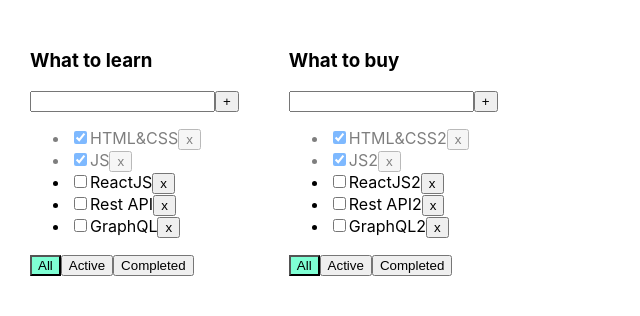
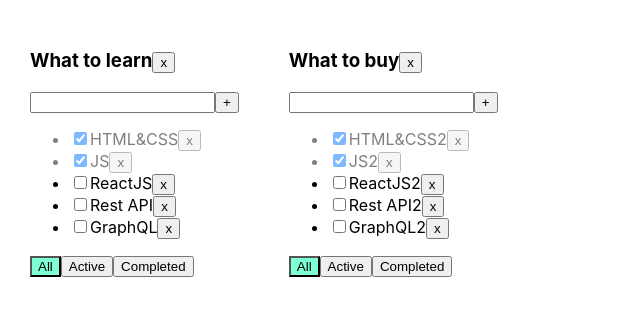
Before and after one commit to AndreiSokhan/todolist-ts_copy_for_lesson, a React (Create React App) app: page / in a window 1280 px wide. Shown: the top 316 px of the page, without its empty margins (0-640 px from the left). Built offline with nearby package versions, Linux system fonts and the light colour scheme.

Commit message:
lesson_5 end success

```diff
--- a/src/App.tsx
+++ b/src/App.tsx
@@ -38,6 +38,11 @@
       ]
    });
 
+   const removeTodolist = (todolistID: string) => {
+      setTodolists(todolists.filter(el => el.id !== todolistID))
+      delete tasks[todolistID]
+   }
+
    function removeTask(todolistID: string, taskID: string) {
       setTasks({...tasks, [todolistID]: tasks[todolistID].filter(el => el.id !== taskID)})
    }
@@ -48,18 +53,13 @@
    }
 
    function changeStatus(todolistID: string, taskId: string, isDone: boolean) {
-      // let task = tasks.find(t => t.id === taskId);
-      // if (task) {
-      //    task.isDone = isDone;
-      // }
-      //
-      // setTasks([...tasks]);
+      setTasks({...tasks, [todolistID]: tasks[todolistID].map(el => el.id === taskId ? {...el, isDone: isDone} : el)})
    }
 
    function changeFilter(todolistID: string, value: FilterValuesType) {
       setTodolists(todolists.map(el => el.id === todolistID ? {...el, filter: value} : el))
-      // console.log(todolistID)
    }
+
 
    return (
       <div className="App">
@@ -82,6 +82,7 @@
                   addTask={addTask}
                   changeTaskStatus={changeStatus}
                   filter={el.filter}
+                  removeTodolist={removeTodolist}
                />
             )
          })}
--- a/src/Todolist.tsx
+++ b/src/Todolist.tsx
@@ -16,6 +16,7 @@
    addTask: (todolistID:string, title: string) => void
    changeTaskStatus: (todolistID:string, taskId: string, isDone: boolean) => void
    filter: FilterValuesType
+   removeTodolist:(todolistID:string)=>void
 }
 
 export function Todolist(props: PropsType) {
@@ -47,9 +48,15 @@
    const onActiveClickHandler = () => props.changeFilter(props.todolistID, "active");
    const onCompletedClickHandler = () => props.changeFilter(props.todolistID, "completed");
 
+   const removeTodolistHandler=()=>{
+      props.removeTodolist(props.todolistID)
+   }
 
    return <div>
-      <h3>{props.title}</h3>
+      <h3>
+         {props.title}
+         <button onClick={removeTodolistHandler}>x</button>
+      </h3>
       <div>
          <input value={title}
                 onChange={onChangeHandler}
```
